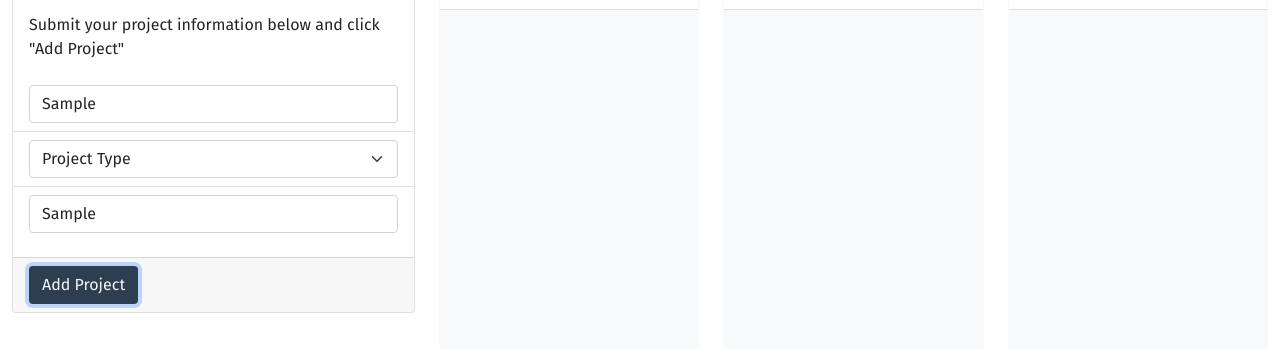
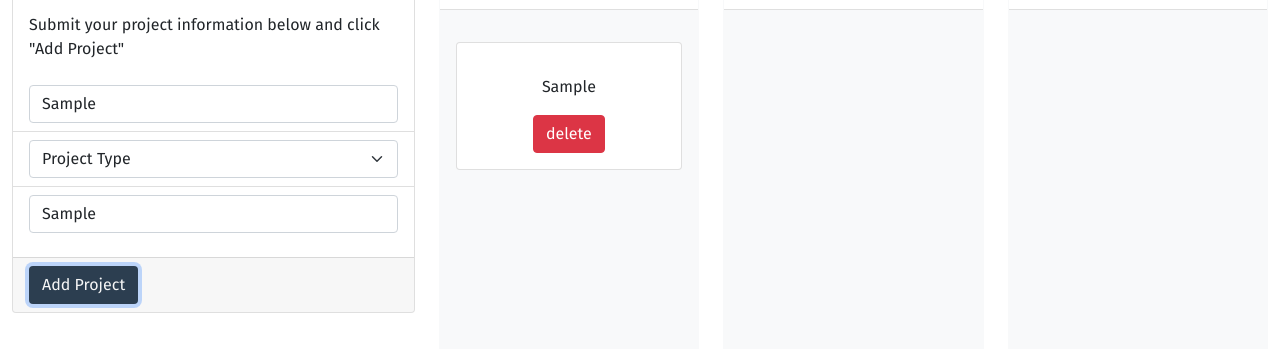
Before and after one commit to Noah-Manno/project-management-app, a plain HTML site: page index.html in a window 1280 px wide. Both pictures are taken after typing "Sample", "Sample" into the empty fields and a click on the button "Add Project". Shown: the part 311-660 px from the top of the page. Drawn offline with nearby package versions, Linux system fonts and the light colour scheme.

Commit message:
refactor

```diff
--- a/assets/js/script.js
+++ b/assets/js/script.js
@@ -16,22 +16,50 @@ function readProjectsFromStorage() {
 
   // TODO: Retrieve projects from localStorage and parse the JSON to an array. If there are no projects in localStorage, initialize an empty array and return it.
 
+  let projects = JSON.parse(localStorage.getItem('projects'))
+
+  if (!projects) {
+    projects = [];
+  }
+  return projects;
 }
 
 // TODO: Create a function that accepts an array of projects, stringifys them, and saves them in localStorage.
+function saveProjectsToStorage(projects) {
+  let stringProjects = JSON.stringify(projects)
+  localStorage.setItem('projects', stringProjects);
 
+}
 
 // ? Creates a project card from the information passed in `project` parameter and returns it.
 function createProjectCard(project) {
 
   // TODO: Create a new card element and add the classes `card`, `project-card`, `draggable`, and `my-3`. Also add a `data-project-id` attribute and set it to the project id.
+    const taskCard = $('<div>')
+    .addClass('card project-card draggable my-3')
+    .attr('data-project-id', project.id)
+
   // TODO: Create a new card header element and add the classes `card-header` and `h4`. Also set the text of the card header to the project name.
+    let cardHeader = $('<div>')
+    .addClass('card-header h4')
+    .text(project.name)
   // TODO: Create a new card body element and add the class `card-body`.
+    let cardBody = $('<div>')
+    .addClass('card-body')
   // TODO: Create a new paragraph element and add the class `card-text`. Also set the text of the paragraph to the project type.
+    let paragraphEl = $('<p>')
+    .addClass('card-text')
+    .text(project.type)
   // TODO: Create a new paragraph element and add the class `card-text`. Also set the text of the paragraph to the project due date.
+    let paragraphElTwo = $('<p>')
+    .addClass('card-text')
+    .text(project.dueDate)
   // TODO: Create a new button element and add the classes `btn`, `btn-danger`, and `delete`. Also set the text of the button to "Delete" and add a `data-project-id` attribute and set it to the project id.
-
-
+    let button = $('<button>')
+    .addClass('btn btn-danger delete')
+    .text('delete')
+    .attr('data-project-id', project.id)
+    button.on('click', handleDeleteProject)
   // ? Sets the card background color based on due date. Only apply the styles if the dueDate exists and the status is not done.
   if (project.dueDate && project.status !== 'done') {
     const now = dayjs();
@@ -47,8 +75,13 @@ function createProjectCard(project) {
   }
 
   // TODO: Append the card description, card due date, and card delete button to the card body.
+  cardBody.append(paragraphEl);
+  cardBody.append(paragraphElTwo);
+  cardBody.append(button);
   // TODO: Append the card header and card body to the card.
+  taskCard.append(cardBody)
 
+  console.log(taskCard)
   // ? Return the card so it can be appended to the correct lane.
   return taskCard;
 }
@@ -68,7 +101,14 @@ function printProjectData() {
 
   // TODO: Loop through projects and create project cards for each status
   for (let project of projects) {
+    const card = createProjectCard(project)
 
+    if (project.status === "to-do") {
+    todoList.append(card)}
+    if (project.status === "in-progress") {
+      inProgressList.append(card)}
+      if (project.status === "done") {
+        doneList.append(card)}
   }
 
   // ? Use JQuery UI to make task cards draggable
@@ -95,6 +135,11 @@ function handleDeleteProject() {
   const projects = readProjectsFromStorage();
 
   // TODO: Loop through the projects array and remove the project with the matching id.
+  projects.forEach(project => {
+    if (project.id === projectId) {
+      projects.splice(projects.indexOf(project), 1)
+    }
+  });
 
   // ? We will use our helper function to save the projects to localStorage
   saveProjectsToStorage(projects);
@@ -109,6 +154,9 @@ function handleProjectFormSubmit(event) {
 
   // TODO: Get the project name, type, and due date from the form
 
+  const projectName = projectNameInputEl.val();
+  const projectType = projectTypeInputEl.val();
+  const projectDate = projectDateInputEl.val();
 
   // ? Create a new project object with the data from the form
   const newProject = {
--- /dev/null
+++ b/assets/js/splice.js
@@ -0,0 +1,4 @@
+const array = ['orange', 'apple', 'grape']
+console.log(array);
+array.splice(array.indexOf('grape'), 1)
+console.log(array)
--- a/index.html
+++ b/index.html
@@ -144,5 +144,6 @@
       crossorigin="anonymous"
     ></script>
     <script src="./assets/js/script.js"></script>
+    <script src="./assets/js/splice.js"></script>
   </body>
 </html>
```
Also changed, not shown: 1 other file.
